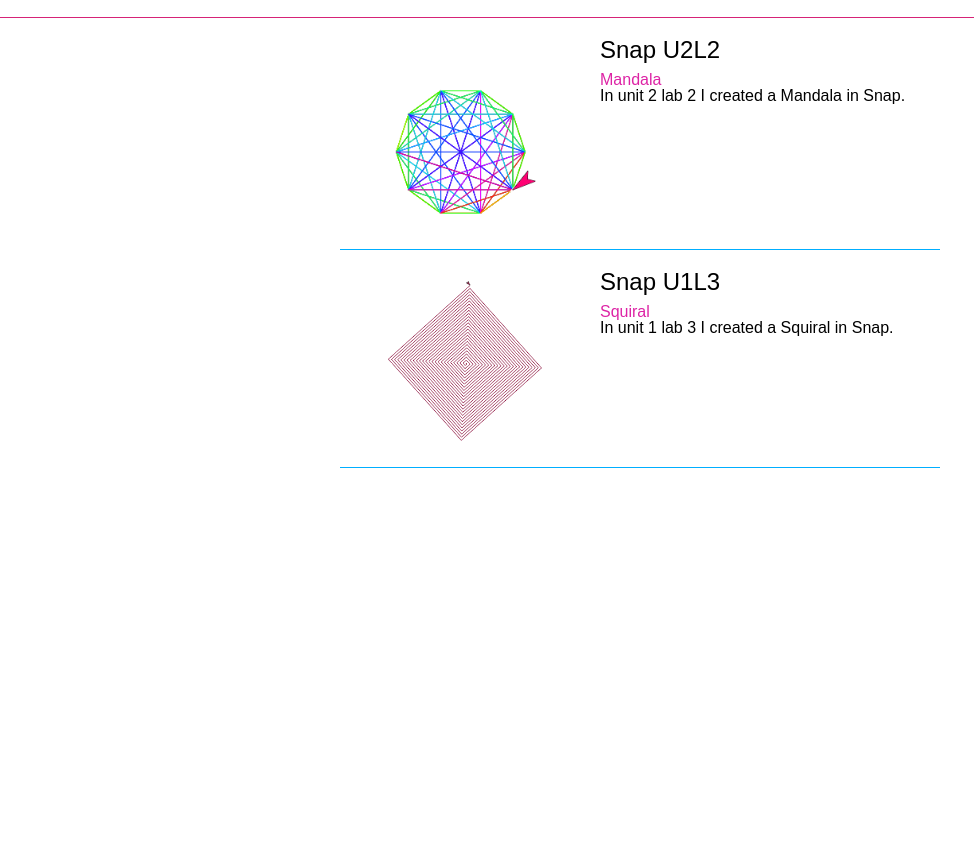
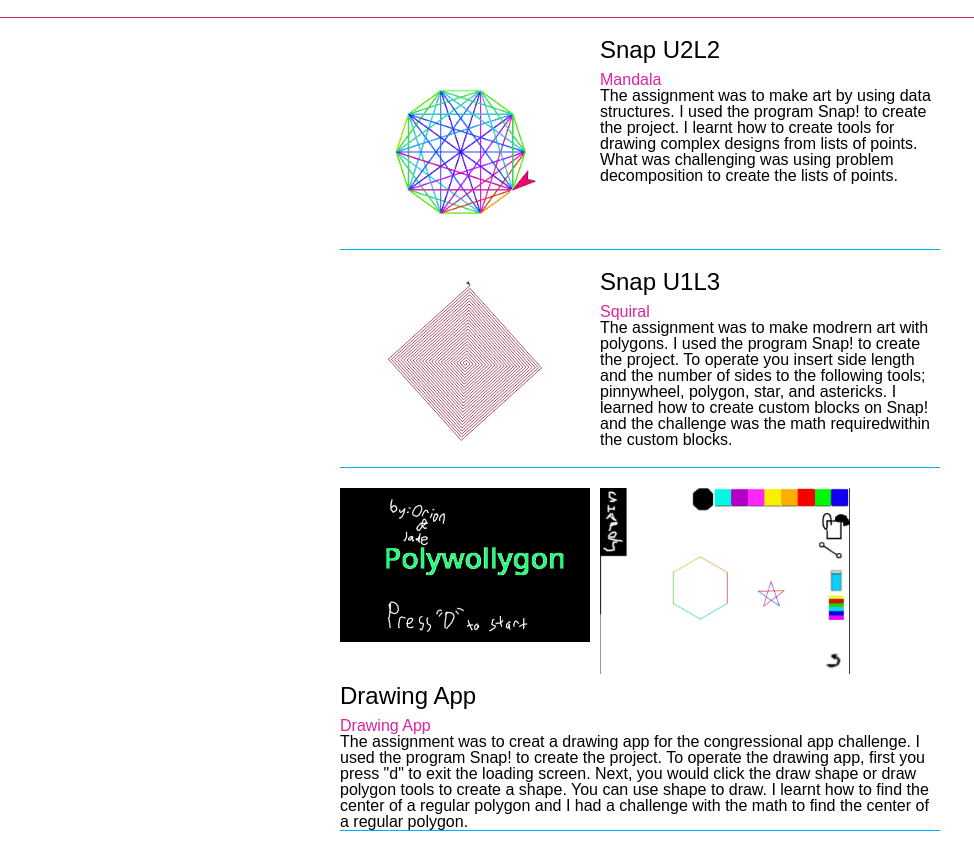
Before and after one commit to skxuwer/ap-ca-project-site, a plain HTML site: page index.html in a window 1280 px wide. Shown: the part 71-922 px from the top of the page, without its empty margins (0-974 px from the left). Before the commit the page ends 800 px from the top, so only its background shows below. Drawn offline with Linux system fonts and the light colour scheme.

Commit message:
Add files via upload

```diff
--- a/index.html
+++ b/index.html
@@ -25,7 +25,7 @@
        <img src="img/mandala.PNG" alt="mandala">
        <h2>Snap U2L2</h2>
         <p><a href="https://snap.berkeley.edu/project?user=scoop_soup&project=Orion%20%26%20Jade%20U2L2%20Mandala">Mandala</a>
-       <p>In unit 2 lab 2 I created a Mandala in Snap. </p>
+       <p>The assignment was to make art by using data structures. I used the program Snap! to create the project. I learnt how to create tools for drawing complex designs from lists of points. What was challenging was using problem decomposition to create the lists of points.</p>
      <div class="clear"></div>
        </div>
     <!-- end of project template-->
@@ -33,9 +33,17 @@
             <img src="img/squiral.png" alt="squiral">
             <h2>Snap U1L3</h2>
             <p><a href="https://snap.berkeley.edu/project?user=scoop_soup&project=Jade%20%26%20Orion%20U1L3%20Squiral">Squiral</a>
-            <p>In unit 1 lab 3 I created a Squiral in Snap.</p>
+            <p>The assignment was to make modrern art with polygons. I used the program Snap! to create the project. To operate you insert side length and the number of sides to the following tools; pinnywheel, polygon, star, and astericks. I learned how to create custom blocks on Snap! and the challenge was the math requiredwithin the custom blocks.</p>
           <div class="clear"></div>
             </div>
+       <div class="project">
+              <img src="img/polywollygon.png" alt="polywollygon">
+              <img src="img/polygon.png" alt="polygon">
+              <h2>Drawing App</h2>
+              <p><a href="https://snap.berkeley.edu/snap/snap.html#present:Username=scoop_soup&ProjectName=Eugenio%2C%20Jade%20Drawing%20App">Drawing App</a>
+              <p>The assignment was to creat a drawing app for the congressional app challenge. I used the program Snap! to create the project. To operate the drawing app, first you press "d" to exit the loading screen. Next, you would click the draw shape or draw polygon tools to create a shape. You can use shape to draw. I learnt how to find the center of a regular polygon and I had a challenge with the math to find the center of a regular polygon.</p>
+            <div class="clear"></div>
+              </div>
     </div>
 </body>
 </html>
```
Also changed, not shown: img/polygon.png (added), img/polywollygon.png (added).
